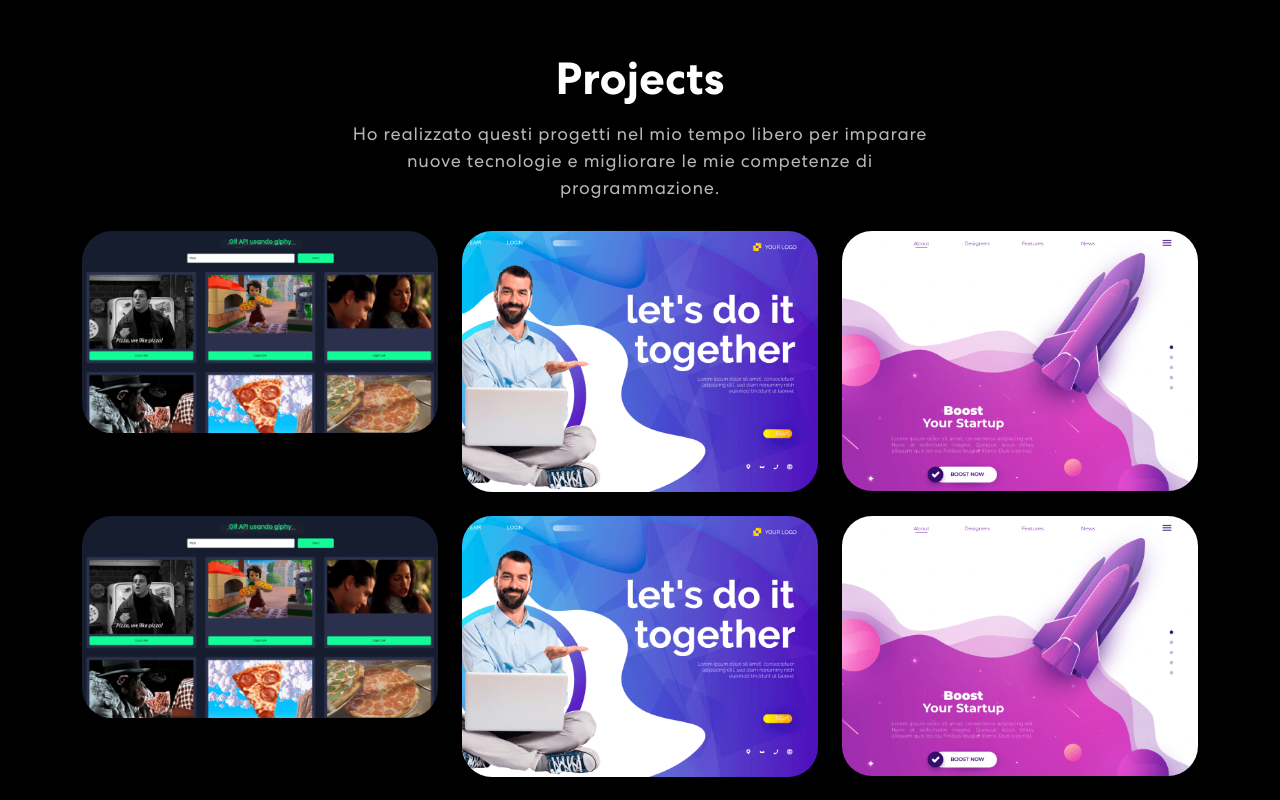
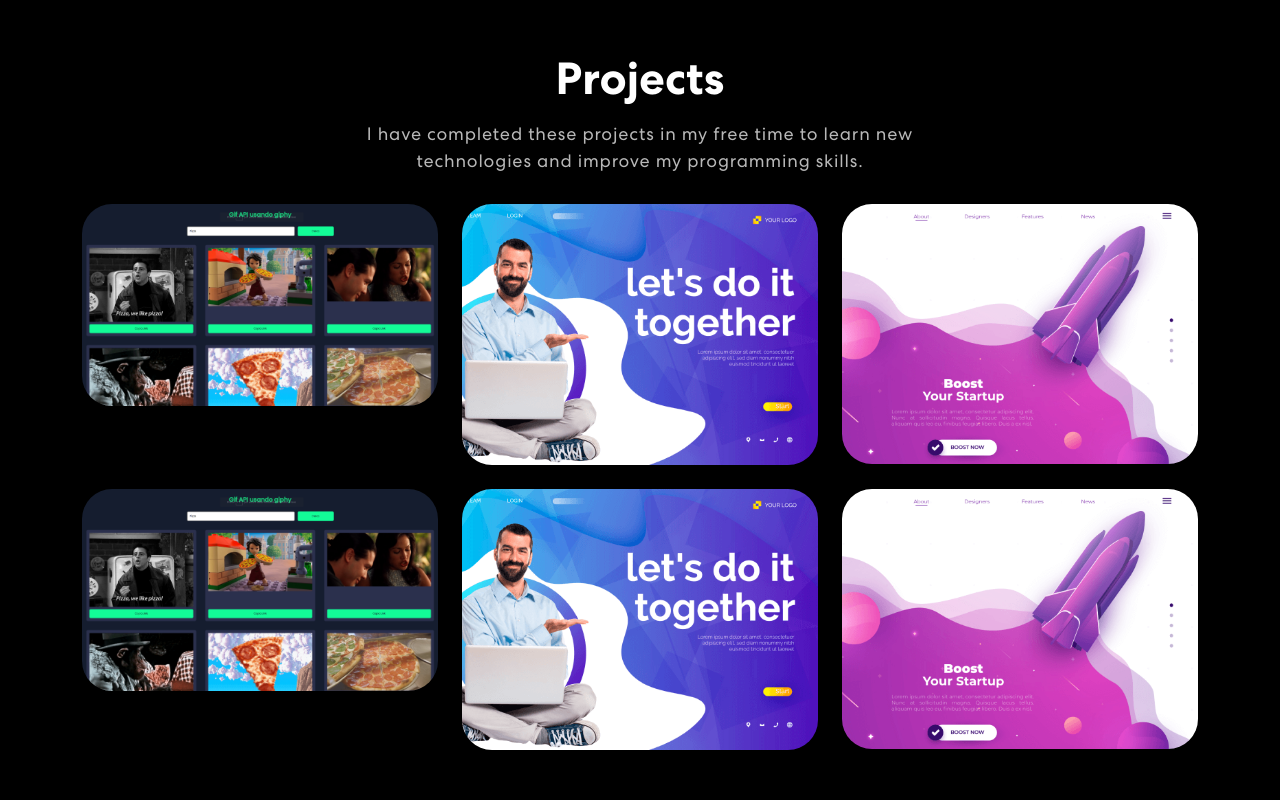
Before and after one commit to skerdivelo/personal-portfolio-full, a React (Create React App) app in the folder personal-portfolio/: page / in a window 1280 px wide. Shown: the part 1520-2320 px from the top of the page. Built offline with nearby package versions, Linux system fonts and the light colour scheme.

Commit message:
Update language translations in Banner and Contact components

```diff
--- a/personal-portfolio/src/components/Banner.js
+++ b/personal-portfolio/src/components/Banner.js
@@ -16,7 +16,7 @@ const translations = {
             "Mobile Developer",
             "Cyber Security Enthusiast",
         ],
-        about: "I'm a 19 years old guy from Albania, that lives in Italy. I've been passionate about computers since I was a kid, and I've always wanted to learn how to code. I'm currently studying Computer Science at Itis Castelli in Brescia, Italy. I've also completed a 4-month Cyber Security course at the University of Brescia and I'm certified. I love coding and Cyber Security, and I'm always looking to learn new things.",
+        about: "I'm a 19 years old guy from Albania, that lives in Italy. I've been passionate about computers since I was a kid, and I've always wanted to learn how to code. I'm currently studying Computer Science at Itis Castelli in Brescia, Italy. I've also completed a 4-month Cyber Security course at the University of Brescia. I love coding and Cyber Security, and I'm always looking to learn new things.",
         connect: "Let’s Connect",
     },
     it: {
@@ -27,7 +27,7 @@ const translations = {
             "Sviluppatore Mobile",
             "Appassionato di Cyber Security",
         ],
-        about: "Sono un ragazzo di 19 anni dall'Albania, che vive in Italia. Sono appassionato di computer da quando ero bambino e ho sempre voluto imparare a programmare. Attualmente sto studiando Informatica all'Itis Castelli di Brescia, Italia. Ho anche completato un corso di Cyber Security di 4 mesi presso l'Università degli Studi di Brescia e ho ottenuto una certificazione. Amo la programmazione e la Cyber Security, e sono sempre alla ricerca di nuove cose da imparare.",
+        about: "Sono un ragazzo di 19 anni dall'Albania, che vive in Italia. Sono appassionato di computer da quando ero bambino e ho sempre voluto imparare a programmare. Attualmente sto studiando Informatica all'Itis Castelli di Brescia, Italia. Ho anche completato un corso di Cyber Security di 4 mesi presso l'Università degli Studi di Brescia. Amo la programmazione e la Cyber Security, e sono sempre alla ricerca di nuove cose da imparare.",
         connect: "Connettiamoci",
     },
     sq: {
@@ -38,7 +38,7 @@ const translations = {
             "Mobile Developer",
             "Cyber Security Enthusiast",
         ],
-        about: "Jam një djalë 19-vjeçar nga Shqipëria, që jeton në Itali. Kam qenë i apasionuar pas kompjuterëve që kur isha fëmijë dhe gjithmonë kam dashur të mësoja të programoj. Aktualisht po studioj Informatikë në Itis Castelli në Brescia, Itali. Gjithashtu kam përfunduar një kurs 4-mujor në Siguri Kibernetike në Universitetin e Brescias dhe jam i certifikuar. Kam shumë pasion për programimin dhe Sigurinë Kibernetike, dhe gjithmonë jam në kërkim të gjërave të reja për t'u mësuar.",
+        about: "Jam një djalë 19-vjeçar nga Shqipëria, që jeton në Itali. Kam qenë i apasionuar pas kompjuterëve që kur isha fëmijë dhe gjithmonë kam dashur të mësoja të programoj. Aktualisht po studioj Informatikë në Itis Castelli në Brescia, Itali. Gjithashtu kam përfunduar një kurs 4-mujor në Siguri Kibernetike në Universitetin e Brescias. Kam shumë pasion për programimin dhe Sigurinë Kibernetike, dhe gjithmonë jam në kërkim të gjërave të reja për t'u mësuar.",
         connect: "Le të Lidhemi",
     },
 };
--- a/personal-portfolio/src/components/Contact.js
+++ b/personal-portfolio/src/components/Contact.js
@@ -1,8 +1,33 @@
-import { useState } from "react";
+import { useState, useContext } from "react";
 import { Container, Row, Col } from "react-bootstrap";
 import contactImg from "../assets/img/contact-img.svg";
 import 'animate.css';
 import TrackVisibility from 'react-on-screen';
+import { LanguageContext } from "./LanguageContext";
+
+const placeholderTransitions = {
+  en : {
+    firstName: 'First Name',
+    lastName: 'Last Name',
+    email: 'Email Address',
+    phone: 'Phone No.',
+    message: 'Message'
+  },
+  it : {
+    firstName: 'Nome',
+    lastName: 'Cognome',
+    email: 'Indirizzo Email',
+    phone: 'Numero di telefono',
+    message: 'Messaggio'
+  },
+  sq : {
+    firstName: 'Emri',
+    lastName: 'Mbiemri',
+    email: 'Adresa Email',
+    phone: 'Numri i telefonit',
+    message: 'Mesazhi'
+  }
+}
 
 export const Contact = () => {
   const formInitialDetails = {
@@ -12,6 +37,7 @@ export const Contact = () => {
     phone: '',
     message: ''
   }
+  const { language } = useContext(LanguageContext);
   const [formDetails, setFormDetails] = useState(formInitialDetails);
   const [buttonText, setButtonText] = useState('Send');
   const [status, setStatus] = useState({});
@@ -62,19 +88,19 @@ export const Contact = () => {
                 <form onSubmit={handleSubmit}>
                   <Row>
                     <Col size={12} sm={6} className="px-1">
-                      <input type="text" value={formDetails.firstName} placeholder="First Name" onChange={(e) => onFormUpdate('firstName', e.target.value)} />
+                      <input type="text" value={formDetails.firstName} placeholder={placeholderTransitions[language].firstName} onChange={(e) => onFormUpdate('firstName', e.target.value)} />
                     </Col>
                     <Col size={12} sm={6} className="px-1">
-                      <input type="text" value={formDetails.lasttName} placeholder="Last Name" onChange={(e) => onFormUpdate('lastName', e.target.value)}/>
+                      <input type="text" value={formDetails.lastName} placeholder={placeholderTransitions[language].lastName} onChange={(e) => onFormUpdate('lastName', e.target.value)}/>
                     </Col>
                     <Col size={12} sm={6} className="px-1">
-                      <input type="email" value={formDetails.email} placeholder="Email Address" onChange={(e) => onFormUpdate('email', e.target.value)} />
+                      <input type="email" value={formDetails.email} placeholder={placeholderTransitions[language].email} onChange={(e) => onFormUpdate('email', e.target.value)} />
                     </Col>
                     <Col size={12} sm={6} className="px-1">
-                      <input type="tel" value={formDetails.phone} placeholder="Phone No." onChange={(e) => onFormUpdate('phone', e.target.value)}/>
+                      <input type="tel" value={formDetails.phone} placeholder={placeholderTransitions[language].phone} onChange={(e) => onFormUpdate('phone', e.target.value)}/>
                     </Col>
                     <Col size={12} className="px-1">
-                      <textarea rows="6" value={formDetails.message} placeholder="Message" onChange={(e) => onFormUpdate('message', e.target.value)}></textarea>
+                      <textarea rows="6" value={formDetails.message} placeholder={placeholderTransitions[language].message} onChange={(e) => onFormUpdate('message', e.target.value)}></textarea>
                       <button type="submit"><span>{buttonText}</span></button>
                     </Col>
                     {
--- a/personal-portfolio/src/components/Projects.js
+++ b/personal-portfolio/src/components/Projects.js
@@ -1,3 +1,4 @@
+import React, { useContext } from "react";
 import { Container, Row, Col, Tab, Nav } from "react-bootstrap";
 import { ProjectCard } from "./ProjectCard";
 import projImg1 from "../assets/img/project-img1.png";
@@ -6,6 +7,22 @@ import projImg3 from "../assets/img/project-img3.png";
 import colorSharp2 from "../assets/img/color-sharp2.png";
 import 'animate.css';
 import TrackVisibility from 'react-on-screen';
+import { LanguageContext } from "./LanguageContext";
+
+const projectsTranslations = {
+  en : {
+    title: 'Projects',
+    description: 'I have completed these projects in my free time to learn new technologies and improve my programming skills.',
+  },
+  it : {
+    title: 'Progetti',
+    description: 'Ho completato questi progetti nel mio tempo libero per imparare nuove tecnologie e migliorare le mie competenze di programmazione.',
+  },
+  sq : {
+    title: 'Projekte',
+    description: 'Kam kryer këto projekte në kohën e lirë për të mësuar teknologji të reja dhe për të përmirësuar shkathtësitë e mia të programimit.',
+  }
+}
 
 export const Projects = () => {
 
@@ -43,6 +60,11 @@ export const Projects = () => {
     },
   ];
 
+  const languageContext = useContext(LanguageContext);
+  const { language } = languageContext;
+
+  const translations = projectsTranslations[language];
+
   return (
     <section className="project" id="projects">
       <Container>
@@ -51,8 +73,8 @@ export const Projects = () => {
             <TrackVisibility>
               {({ isVisible }) =>
               <div className={isVisible ? "animate__animated animate__fadeIn": ""}>
-                <h2>Projects</h2>
-                <p>Ho realizzato questi progetti nel mio tempo libero per imparare nuove tecnologie e migliorare le mie competenze di programmazione.</p>
+                <h2>{translations.title}</h2>
+                <p>{translations.description}</p>
                 <Tab.Container id="projects-tabs" defaultActiveKey="first">
                   <Tab.Content id="slideInUp" className={isVisible ? "animate__animated animate__slideInUp" : ""}>
                     <Tab.Pane eventKey="first">
```
